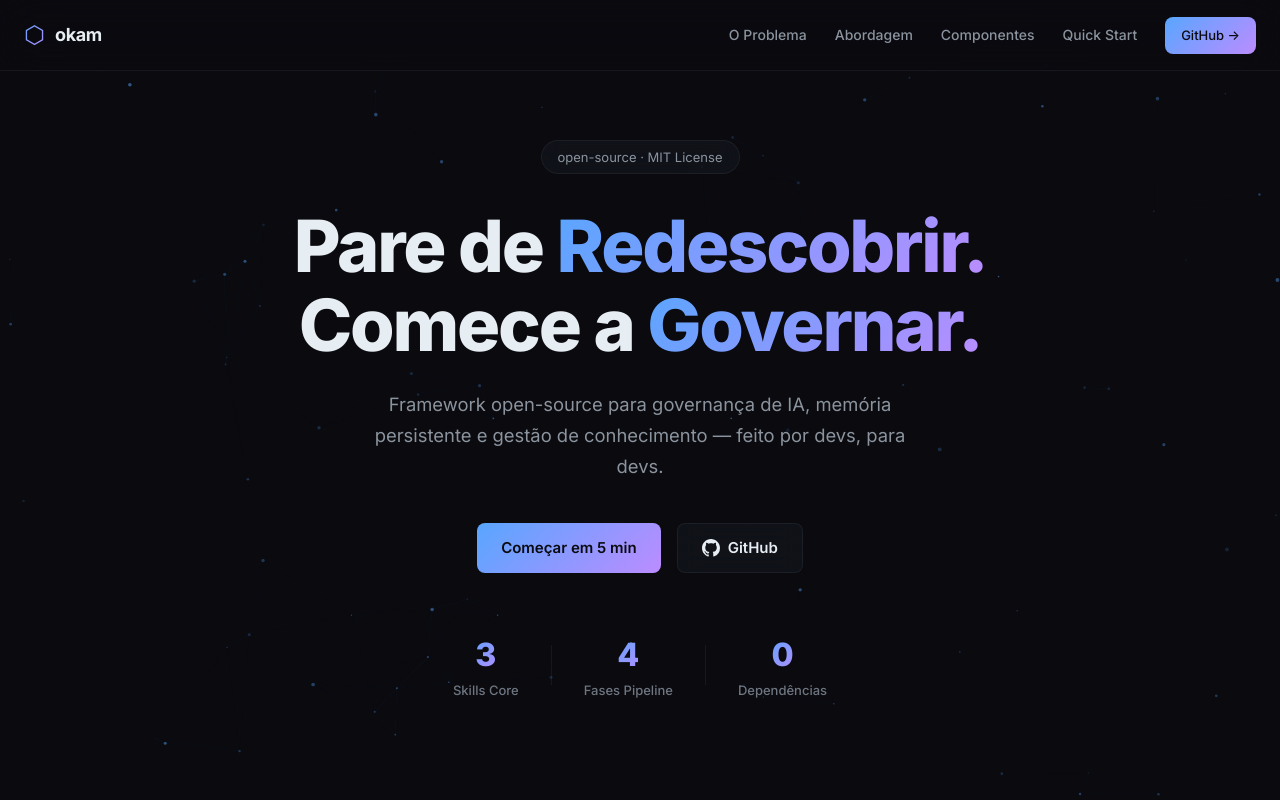
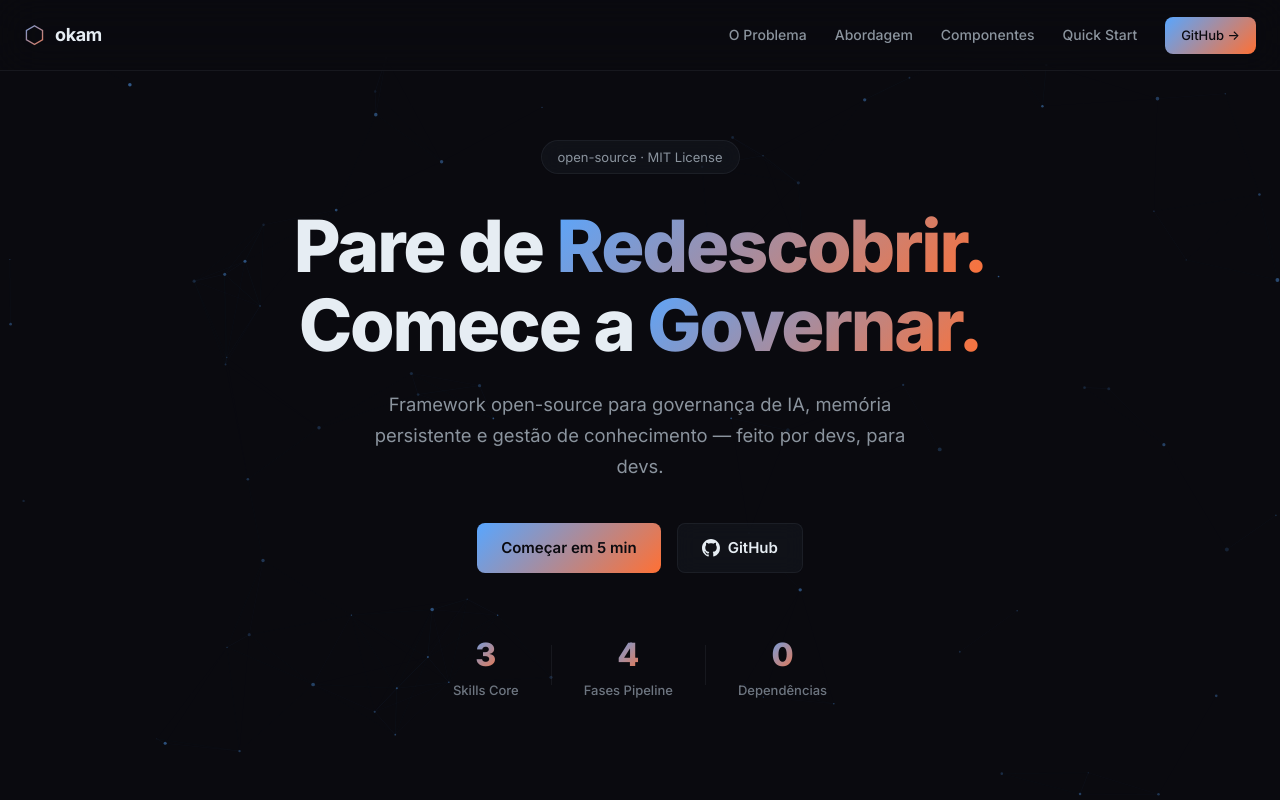
Before and after one commit to juliano-ceconi/okam, a plain HTML site: page landing/index.html in a window 1280 px wide. Shown: the top 800 px of the page. Drawn offline with Linux system fonts and the light colour scheme.

Commit message:
style: change purple to premium sunset orange in landing page

```diff
--- a/landing/style.css
+++ b/landing/style.css
@@ -17,12 +17,12 @@
     --text-muted: #6e7681;
 
     --accent-blue: #58a6ff;
-    --accent-purple: #bc8cff;
+    --accent-orange-premium: #ff7034;
     --accent-green: #3fb950;
     --accent-red: #f85149;
     --accent-orange: #f0883e;
 
-    --gradient-primary: linear-gradient(135deg, var(--accent-blue), var(--accent-purple));
+    --gradient-primary: linear-gradient(135deg, var(--accent-blue), var(--accent-orange-premium));
     --gradient-glow: radial-gradient(ellipse at center, rgba(88, 166, 255, 0.08), transparent 70%);
 
     --font-body: 'Inter', -apple-system, BlinkMacSystemFont, sans-serif;
@@ -67,7 +67,7 @@ a {
 }
 
 a:hover {
-    color: var(--accent-purple);
+    color: var(--accent-orange-premium);
 }
 
 /* --- Canvas Background --- */
```
